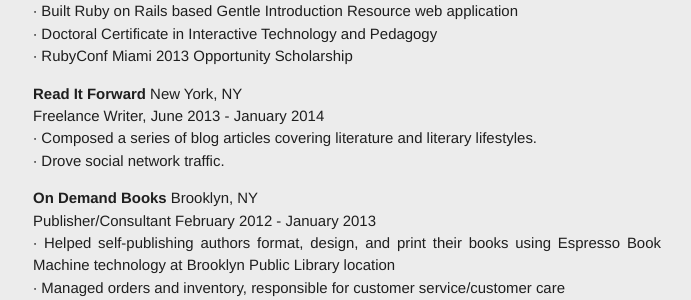
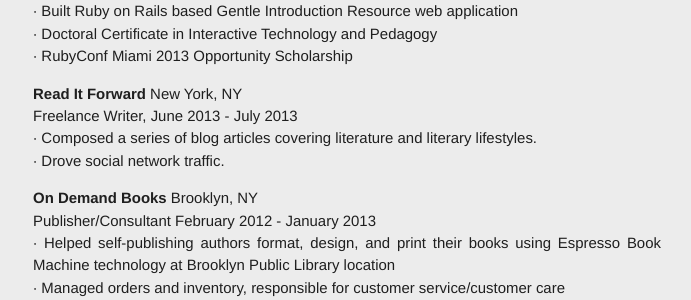
Before and after one commit to EliCash82/elicash82.github.com, a Jekyll site: the page built from resume.html, in a window 1280 px wide. Shown: the part 328-628 px from the top of the page, without its empty margins (293-984 px from the left). Built offline with Jekyll 4.4.1, drawn with Linux system fonts in a browser that asks for light colours; Markdown is read by kramdown in place of the engine named in the settings.

Commit message:
Changed resume

```diff
--- a/resume.html
+++ b/resume.html
@@ -46,7 +46,7 @@
 </p>
 <p>
 <strong>Read It Forward</strong> New York, NY<br />
-Freelance Writer, June 2013 - January 2014<br />
+Freelance Writer, June 2013 - July 2013<br />
 ∙ Composed a series of blog articles covering literature and literary lifestyles.<br />
 ∙ Drove social network traffic.<br />
 </p>
```
